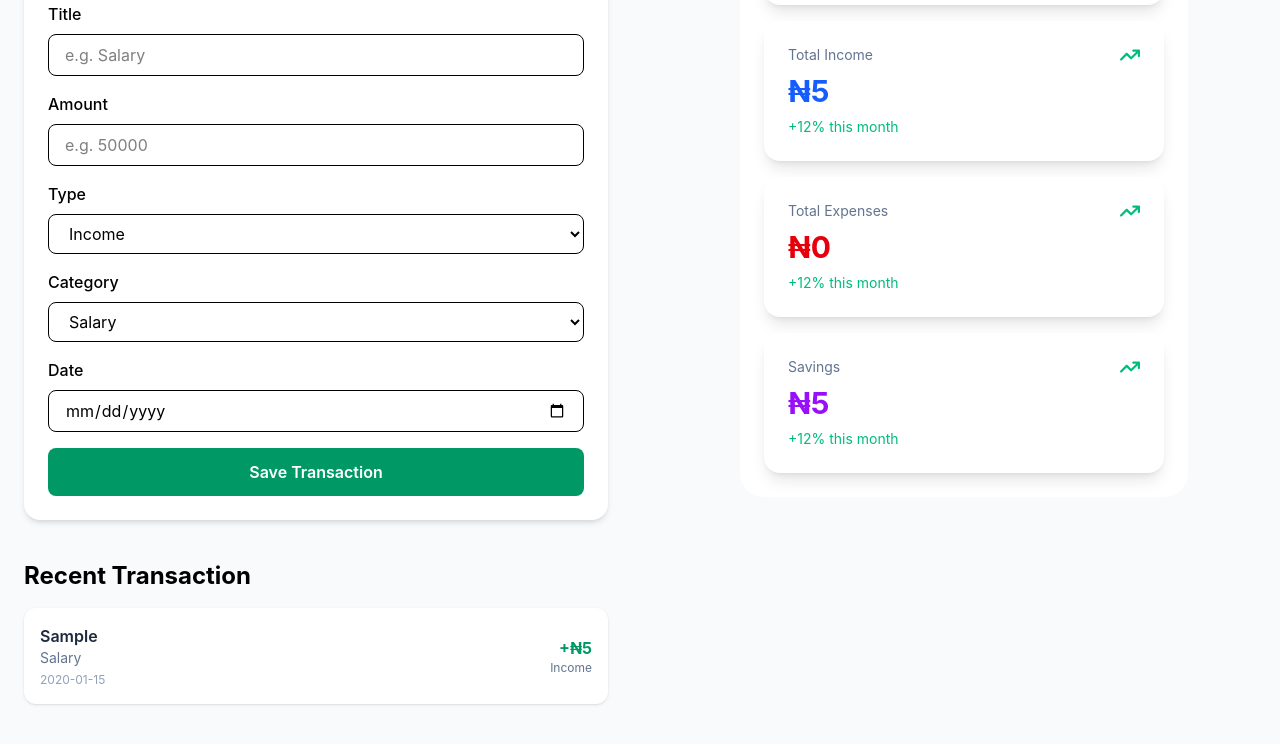
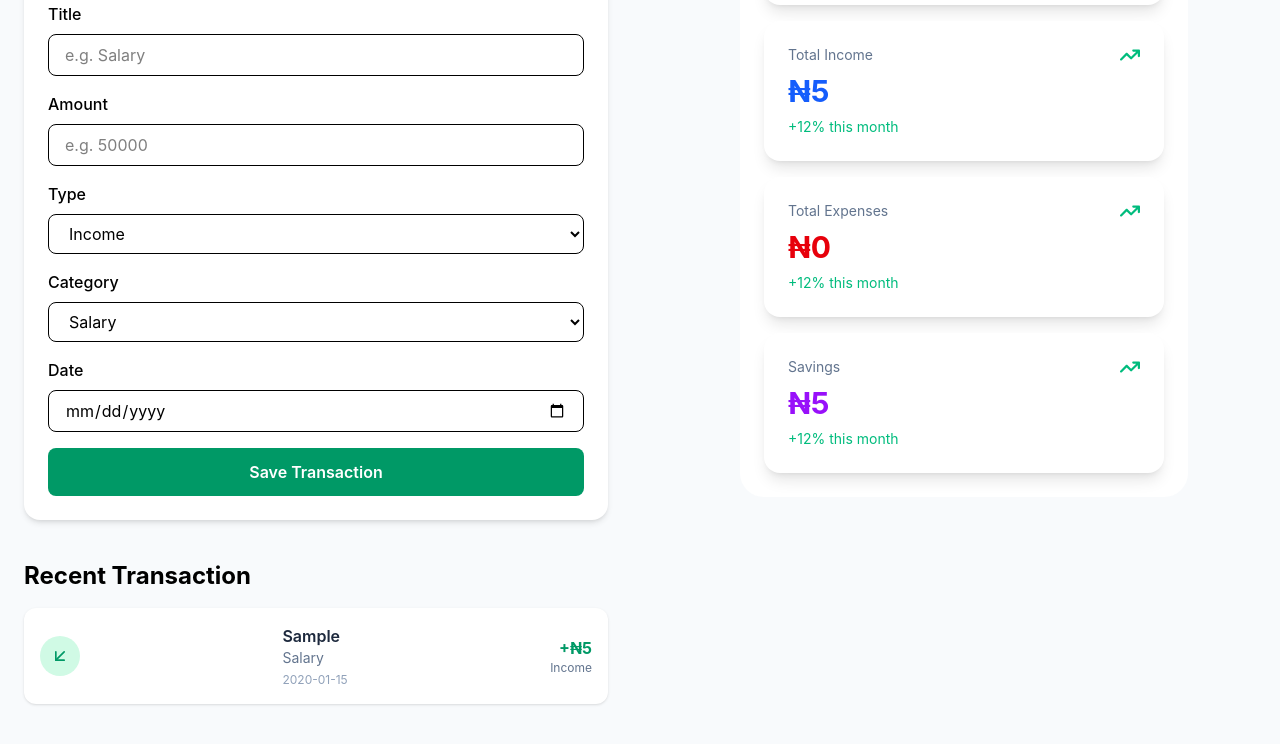
Before and after one commit to sharon5555/Finance-tracker, a React (Vite) app: page / in a window 1280 px wide. Both pictures are taken after typing "Sample", "5", "2020-01-15" into the empty fields and a click on the button "Save Transaction". Shown: the part 602-1346 px from the top of the page. Built offline with nearby package versions, Linux system fonts and the light colour scheme.

Commit message:
Improve transaction card UI with icons

```diff
--- a/src/components/common/TransactionCard.jsx
+++ b/src/components/common/TransactionCard.jsx
@@ -1,9 +1,25 @@
+import { FiArrowDownLeft, FiArrowUpRight } from "react-icons/fi";
+
 function TransactionCard({ title, amount, type, category, date }) {
+
     const isIncome = type === "Income";
+    const Icon = isIncome ? FiArrowDownLeft : FiArrowUpRight;
 
     return (
         <div className="bg-white p-4 rounded-xl shadow-sm mb-4">
-            <div className="flex items-center justify-between">
+
+            <div className="flex items-center justify-between gap-4">
+
+                <div className="flex items-center gap-4">
+                    <div className={`w-10 h-10 rounded-full flex items-center justify-center ${
+                        isIncome
+                            ? "bg-emerald-100 text-emerald-600"
+                            : "bg-red-100 text-red-600"
+                    }`}>
+                        <Icon size={20} />
+                    </div>
+                </div>
+
                 <div>
                     <h3 className="font-semibold text-slate-800">
                         {title}
```
